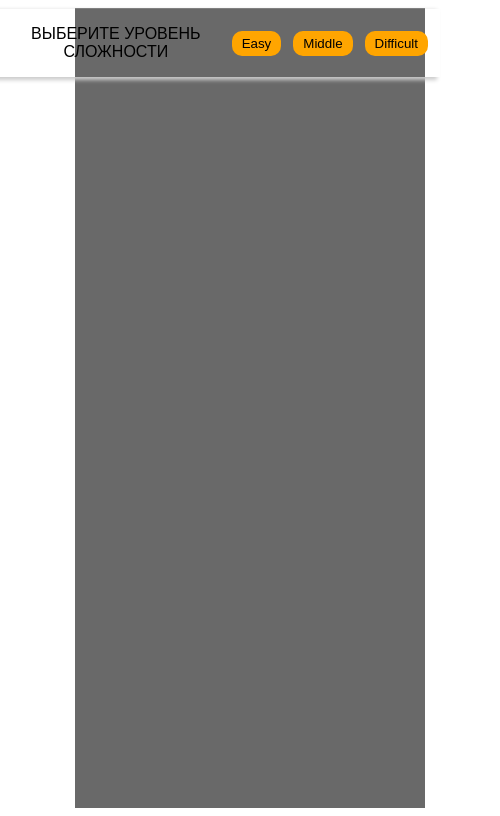
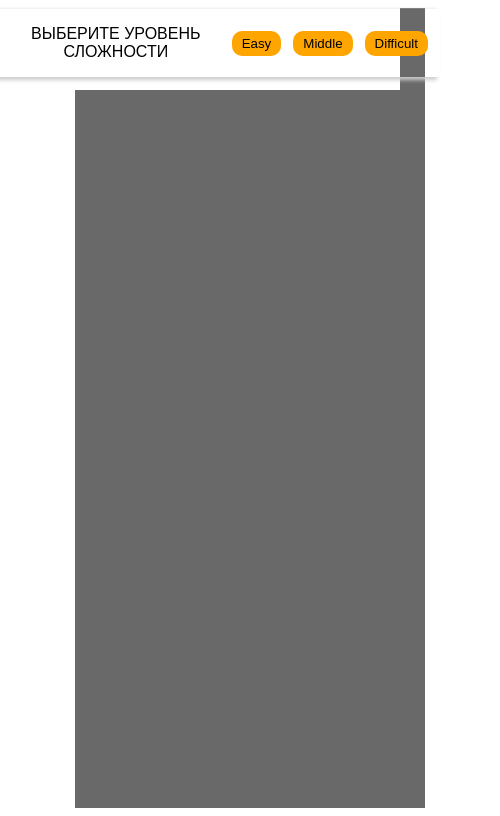
Before and after one commit to Razmik777/Race-on-Js, an Electron app: page index.html in a window 500 px wide. Drawn offline with Linux system fonts and the light colour scheme.

Commit message:
fix:fixed style.css

```diff
--- a/style.css
+++ b/style.css
@@ -11,7 +11,7 @@
 .score{
 	position: fixed;
 	top: 8px;
-    left: 850px;
+    right: 100px;
     width: 350px;
 	height: 50px;
 	font-size: 20px;
```
